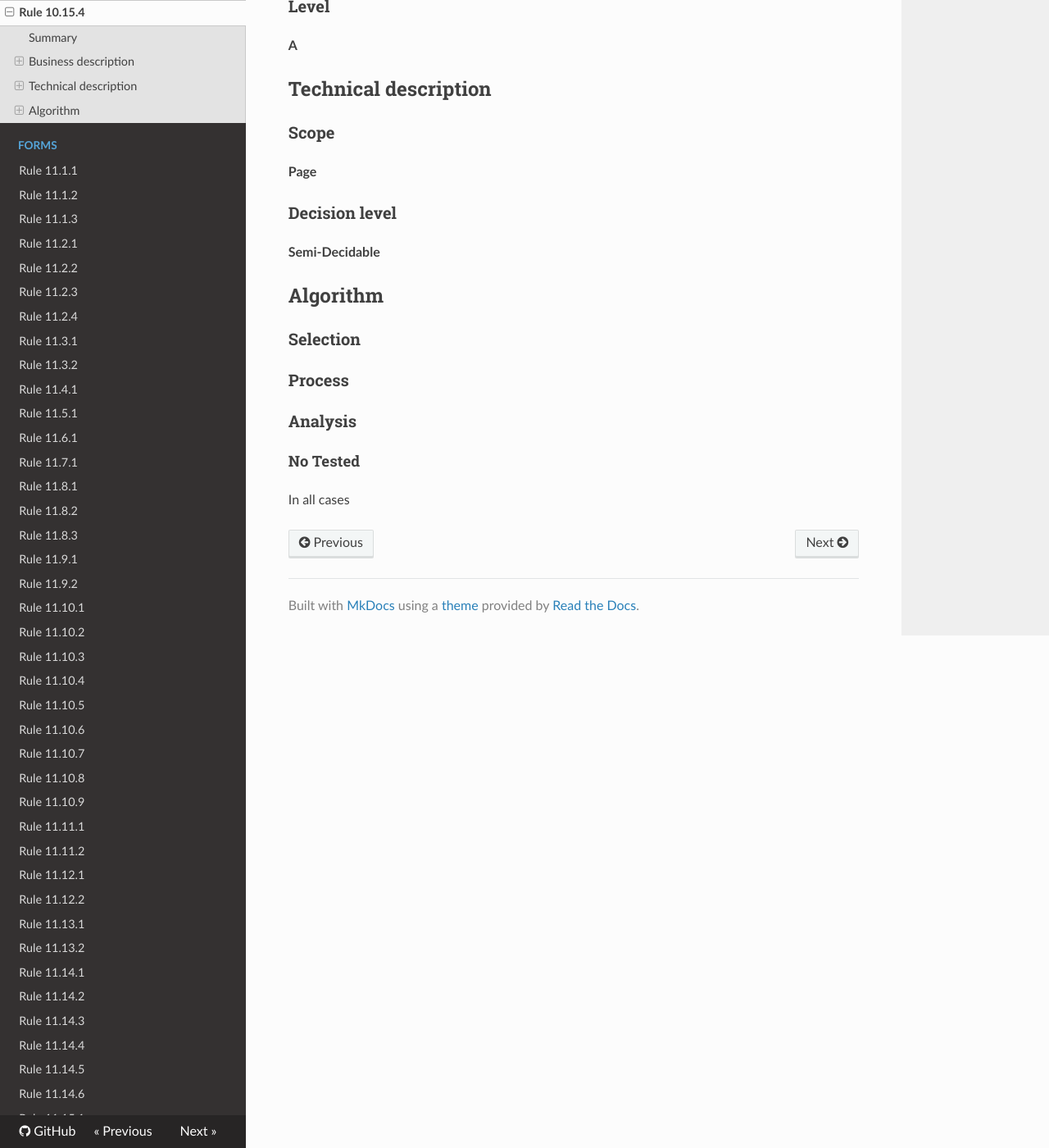
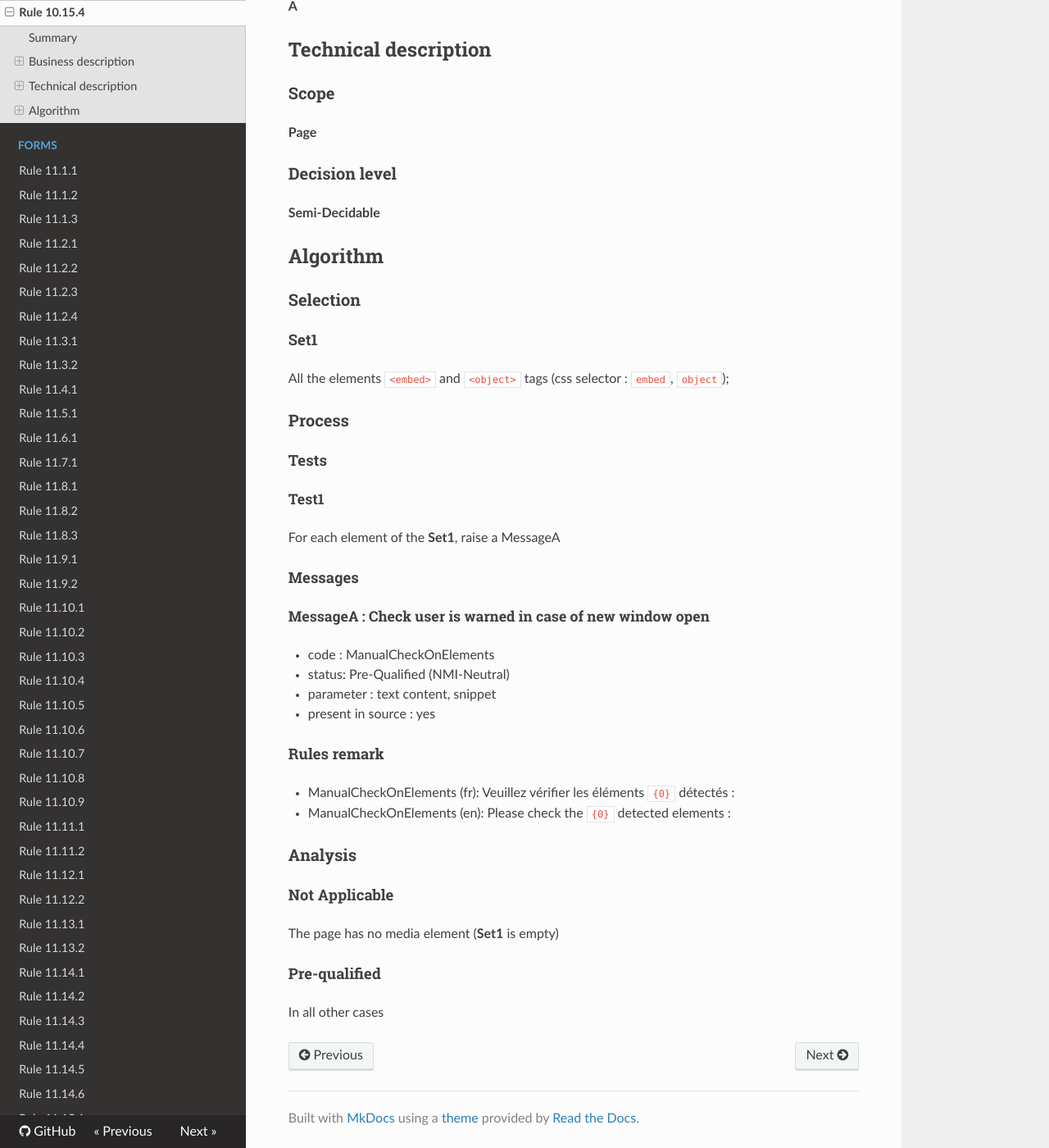
Before and after one commit to Tanaguru/RGAA3-2016, an MkDocs documentation site: the page built from docs/Rule-10-15-4.md, in a window 1280 px wide and 1400 px high, scrolled down 644 px. Shown: the whole window at 82% size. Built offline with MkDocs 1.6.1, drawn with Linux system fonts in a browser that asks for light colours; nearby versions of some CDN libraries; old or Windows-style settings are respelled for this version of MkDocs.

Commit message:
Update sample test 10.15.2 and 10.15.4

```diff
--- a/docs/Rule-10-15-4.md
+++ b/docs/Rule-10-15-4.md
@@ -36,10 +34,38 @@ Dans chaque page Web, pour chaque <a href="http://references.modernisation.gouv.
 
 ### Selection
 
+#### Set1
+
+All the elements `<embed>` and `<object>` tags (css selector : `embed`, `object`);
+
 ### Process
+
+#### Tests
+
+##### Test1
+
+For each element of the **Set1**, raise a MessageA
+
+#### Messages
+
+##### MessageA : Check user is warned in case of new window open
+
+-   code : ManualCheckOnElements
+-   status: Pre-Qualified (NMI-Neutral)
+-   parameter : text content, snippet
+-   present in source : yes
+
+#### Rules remark
+
+ * ManualCheckOnElements (fr): Veuillez v&eacute;rifier les &eacute;l&eacute;ments <code>{0}</code> d&eacute;tect&eacute;s :
+ * ManualCheckOnElements (en): Please check the <code>{0}</code> detected elements :
 
 ### Analysis
 
-#### No Tested
+#### Not Applicable
 
-In all cases
+The page has no media element (**Set1** is empty)
+
+#### Pre-qualified
+
+In all other cases
```
Also changed, not shown: other parts of docs/Rule-10-15-4.md (+2 -4 lines).
